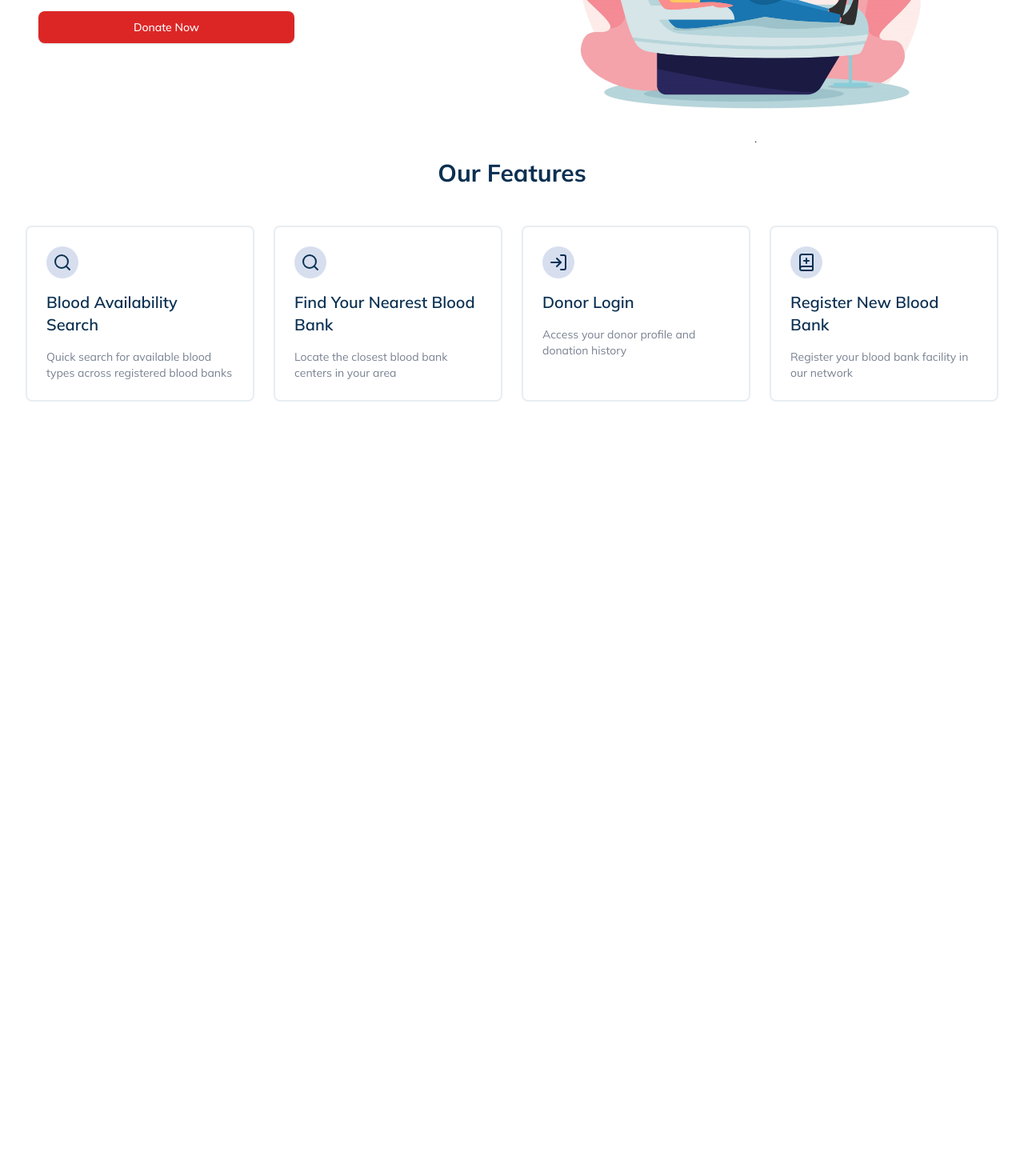
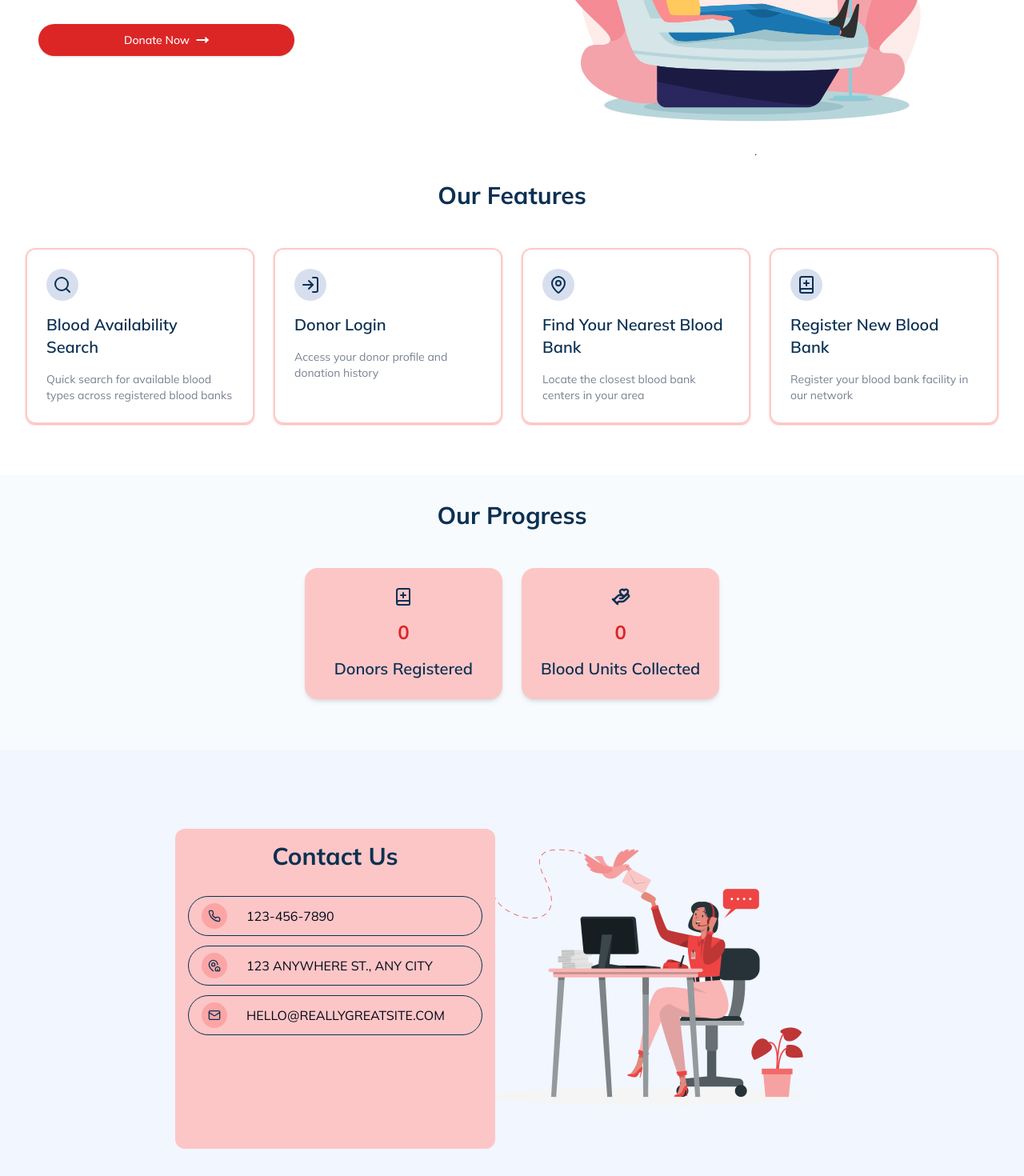
Before and after one commit to THEFZNKHAN/blood_bank, a Next.js app: page / in a window 1280 px wide. Shown: the part 349-1819 px from the top of the page at 80% size. Before the commit the page ends 883 px from the top, so only its background shows below. Built offline with nearby package versions, Linux system fonts and the light colour scheme; no server answers.

Commit message:
Added Feature, Progress and Contact Us section (#11)
* resize website logo

* Temporary commit to save progress

* added progress , feature , and contact us section

```diff
--- a/src/app/page.tsx
+++ b/src/app/page.tsx
@@ -3,6 +3,8 @@ import Image from "next/image";
 
 import { Button } from "@/components/ui/button";
 import FeatureCards from "@/components/ui/feature-card";
+import ProgressCard from "@/components/ui/progress-card";
+import { Mail, MapPinHouse, MoveRight, Phone } from "lucide-react";
 
 const Home = async () => {
 	const user = await currentUser();
@@ -23,9 +25,10 @@ const Home = async () => {
 					</div>
 					<Button
 						size="lg"
-						className="bg-red-600  hover:bg-red-500 text-white w-80 rounded-lg"
+						className="bg-red-600  hover:bg-red-500 text-white w-80 rounded-full"
 					>
 						Donate Now
+						<MoveRight strokeWidth={3} />
 					</Button>
 				</section>
 				<section className="flex-1  items-center ">
@@ -37,13 +40,51 @@ const Home = async () => {
 					/>
 				</section>
 			</div>
-			<div className="flex flex-col items-center mt-5">
+			<div className="flex flex-col items-center mt-8">
 				<h1 className="text-[#0b3052] text-3xl font-bold mb-4 ">
 					Our Features
 				</h1>
-				<div>
-					<FeatureCards />
+				<FeatureCards />
+				<div className="flex flex-col items-center mt-8  w-full py-8 bg-[#f8fbfd] ">
+					<h1 className="text-[#0b3052] text-3xl font-bold mb-4 ">
+						Our Progress
+					</h1>
+					<ProgressCard />
 				</div>
+			</div>
+			<div className="bg-[#f1f6ff] flex justify-center items-center py-4  gap-[-100px] ">
+				<div className="bg-[#fcc6c7] h-[400px] w-[400px] mt-16 rounded-xl px-4 py-4 flex flex-col items-center gap-8  mr-[-58px] z-10">
+					<h1 className="text-[#0b3052] text-3xl font-bold ">
+						Contact Us
+					</h1>
+					<div className="flex flex-col gap-3  w-full ">
+						<div className="border-[1px] border-[#0b3052] w-full rounded-full px-4 py-2 flex gap-6 items-center cursor-pointer">
+							<div className="p-2 rounded-full text-[#0b3052] bg-red-300 ">
+								<Phone className="w-4 h-4" />
+							</div>
+							123-456-7890
+						</div>
+						<div className="border-[1px] border-[#0b3052] w-full rounded-full px-4 py-2 flex gap-6 items-center cursor-pointer">
+							<div className="p-2 rounded-full text-[#0b3052] bg-red-300 ">
+								<MapPinHouse className="w-4 h-4" />
+							</div>
+							123 ANYWHERE ST., ANY CITY
+						</div>
+						<div className="border-[1px] border-[#0b3052] w-full rounded-full px-4 py-2 flex gap-6 items-center  cursor-pointer">
+							<div className="p-2 rounded-full text-[#0b3052] bg-red-300 ">
+								<Mail className="w-4 h-4" />
+							</div>
+							HELLO@REALLYGREATSITE.COM
+						</div>
+					</div>
+				</div>
+				<Image
+					className="z-0"
+					src="/Contact-Us.png"
+					alt="Contact Us"
+					width={500}
+					height={300}
+				/>
 			</div>
 		</div>
 	);
--- a/src/components/logo.tsx
+++ b/src/components/logo.tsx
@@ -1,9 +1,9 @@
 const Logo = () => (
-	<svg viewBox="0 0 200 200"  width="60" height="60" xmlns="http://www.w3.org/2000/svg">
+	<svg viewBox="0 0 200 200"  width="70" height="70" xmlns="http://www.w3.org/2000/svg">
 		<circle
 			cx="100"
 			cy="100"
-			r="95"
+			r="98"
 			fill="white"
 			stroke="#E63946"
 			strokeWidth="4"
@@ -32,7 +32,7 @@ const Logo = () => (
 				fill="#E63946"
 				textAnchor="middle"
 			>
-				LIFE • BLOOD • BANK
+				Life • BLOOD • BANK
 			</textPath>
 		</text>
 	</svg>
--- a/src/components/nav-bar.tsx
+++ b/src/components/nav-bar.tsx
@@ -29,8 +29,8 @@ const NavBar = async () => {
 	];
 
 	return (
-		<header className="bg-[#f1f6ff] h-16 flex items-center  justify-between shadow-md">
-			<div className="w-40 pl-2  h-full">
+		<header className="bg-[#f1f6ff] h-20 flex items-center  justify-between shadow-md">
+			<div className="w-40 pl-10 flex items-center  h-full">
 				<Logo />
 			</div>
 			<nav className={"flex-1 items-center space-x-4 lg:space-x-6"}>
@@ -38,7 +38,7 @@ const NavBar = async () => {
 					<Link
 						key={route.href}
 						href={route.href}
-						className="text-[#072037] hover:text-red-500"
+						className="text-[#072037] hover:text-red-500 font-medium"
 
 						// className={
 						// 	"text-xs font-semibold transition-colors hover:text-primary",
@@ -51,11 +51,11 @@ const NavBar = async () => {
 					</Link>
 				))}
 			</nav>
-			<div className="flex text-black h-full items-center pr-4">
+			<div className="flex text-black h-full items-center pr-12">
 				<SignInButton>
 					<Button
 						variant="outline"
-						className="border-red-500 text-red-500 hover:bg-red-500 hover:text-white"
+						className="border-red-500 text-red-500 font-medium hover:bg-red-500 hover:text-white"
 					>
 						Sign In
 					</Button>
--- a/src/components/ui/feature-card.tsx
+++ b/src/components/ui/feature-card.tsx
@@ -1,4 +1,4 @@
-import { Search, LogIn, BookPlus } from "lucide-react";
+import { Search, LogIn, BookPlus, MapPin } from "lucide-react";
 import Link from "next/link";
 
 const FeatureCards = () => {
@@ -10,17 +10,18 @@ const FeatureCards = () => {
 				"Quick search for available blood types across registered blood banks",
 			icon: <Search className="w-6 h-6" />,
 		},
-		{
-			href: "2",
-			title: "Find Your Nearest Blood Bank",
-			description: "Locate the closest blood bank centers in your area",
-			icon: <Search className="w-6 h-6" />,
-		},
+
 		{
 			href: "3",
 			title: "Donor Login",
 			description: "Access your donor profile and donation history",
 			icon: <LogIn className="w-6 h-6" />,
+		},
+		{
+			href: "2",
+			title: "Find Your Nearest Blood Bank",
+			description: "Locate the closest blood bank centers in your area",
+			icon: <MapPin className="w-6 h-6" />,
 		},
 		{
 			href: "4",
@@ -37,7 +38,7 @@ const FeatureCards = () => {
 					<Link
 						href={feature.href}
 						key={index}
-						className="group relative rounded-lg border-2 p-6 border-[#e7eef2] transition-all duration-300 cursor-pointer"
+						className="group relative rounded-xl border-2 p-6 border-red-200 transition-all duration-300 cursor-pointer shadow-sm shadow-red-300"
 					>
 						<div className="flex flex-col items-start space-y-4">
 							<div className="p-2 rounded-full text-[#0b3052] bg-[#d7dfef] group-hover:bg-[#f1f6ff] transition-colors">
@@ -50,7 +51,7 @@ const FeatureCards = () => {
 								{feature.description}
 							</p>
 						</div>
-						<div className="absolute inset-0 rounded-lg bg-gradient-to-r from-purple-800/5 to-indigo-800/5 opacity-0 group-hover:opacity-100 transition-opacity" />
+						<div className="absolute inset-0 rounded-xl bg-gradient-to-r from-purple-800/5 to-indigo-800/5 opacity-0 group-hover:opacity-100 transition-opacity" />
 					</Link>
 				))}
 			</div>
--- /dev/null
+++ b/src/components/ui/progress-card.tsx
@@ -0,0 +1,71 @@
+"use client";
+import { BookPlus, HandHeart } from "lucide-react";
+import { useEffect, useState } from "react";
+
+const ProgressCard = () => {
+	const [donorRegisterd, setDonorRegistered] = useState<number>(0);
+	const [bloodUnitCollected, setBloodUnitCollected] = useState<number>(0);
+
+	const progresses = [
+		{
+			href: "1",
+			title: "Donors Registered",
+			count: donorRegisterd,
+			icon: <BookPlus className="w-6 h-6" />,
+		},
+		{
+			href: "2",
+			title: "Blood Units Collected",
+			count: bloodUnitCollected,
+			icon: <HandHeart strokeWidth={2.5} />,
+		},
+	];
+
+	// useEffect(() => {
+	// 	let i = 0;
+	// 	let j = 0;
+
+	// 	while (i <= 5899116 || j <= 5897452) {
+	// 		if (i <= 5899116) {
+	// 			setDonorRegistered(i);
+	// 			i++;
+	// 		}
+	// 		if (j <= 5897452) {
+	// 			setBloodUnitCollected(j);
+	// 			j++;
+	// 		}
+	// 	}
+	// }, []);
+    console.log(donorRegisterd, bloodUnitCollected);
+
+	return (
+		<div className="p-8 ">
+			<div className="max-w-3xl mx-auto  grid grid-cols-1 sm:grid-cols-2  gap-6">
+				{progresses.map((progress, index) => (
+					<div
+						key={index}
+						className="bg-[#fcc6c7] group relative rounded-2xl  p-6  transition-all duration-300 cursor-pointer shadow-md"
+					>
+						<div className="flex flex-col items-center space-y-4">
+							<div className="flex justify-center items-center  text-[#0b3052] transition-colors">
+								{progress.icon}
+							</div>
+							<div className="flex items-center">
+								<h1 className="text-red-600 text-2xl font-bold  text-center">
+									{progress.count}
+								</h1>
+							</div>
+
+							<h3 className="text-xl font-semibold text-[#0b3052] ">
+								{progress.title}
+							</h3>
+						</div>
+						<div className="absolute inset-0 rounded-2xl bg-gradient-to-r from-purple-800/5 to-indigo-800/5 opacity-0 group-hover:opacity-100 transition-opacity" />
+					</div>
+				))}
+			</div>
+		</div>
+	);
+};
+
+export default ProgressCard;
```
Also changed, not shown: public/Contact-Us.png (added), 1 other file (tests, documents, lock files or other folders).
